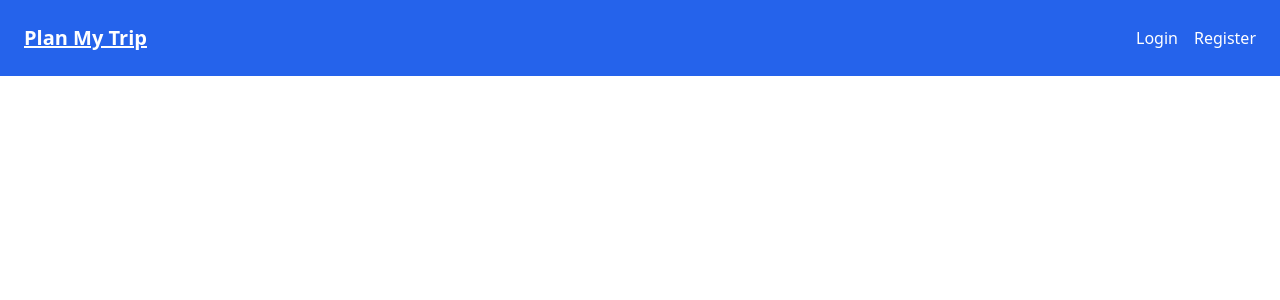
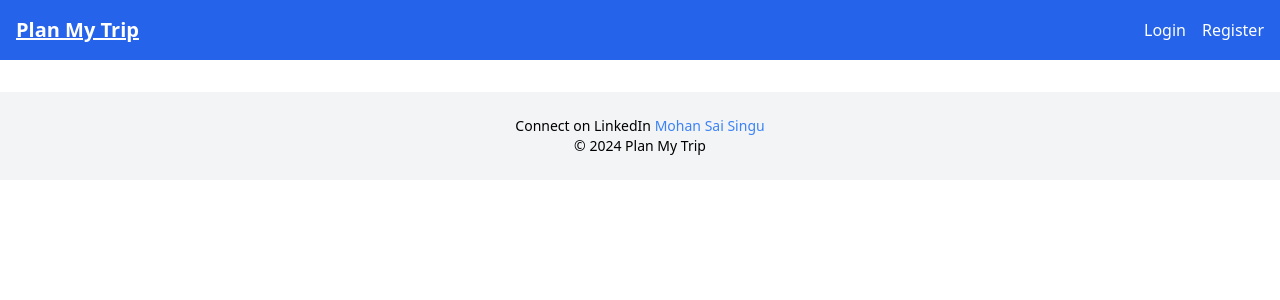
Before and after one commit to mohansai98/planmytrip, a React (Create React App) app: page /plan in a window 1280 px wide. Shown: the top 300 px of the page. Built offline with nearby package versions, Linux system fonts and the light colour scheme; no server answers.

Commit message:
Update title and add footer

```diff
--- a/public/index.html
+++ b/public/index.html
@@ -24,7 +24,7 @@
       work correctly both with client-side routing and a non-root public URL.
       Learn how to configure a non-root public URL by running `npm run build`.
     -->
-    <title>React App</title>
+    <title>Plan My Trip</title>
   </head>
   <body>
     <noscript>You need to enable JavaScript to run this app.</noscript>
--- a/src/App.js
+++ b/src/App.js
@@ -9,6 +9,7 @@ import MyPlans from './components/MyPlans';
 import ForgotPassword from './components/ForgotPassword';
 import ResetPassword from './components/ResetPassword';
 import Navbar from './components/Navbar';
+import Footer from './components/Footer';
 
 function App() {
   return (
@@ -27,6 +28,7 @@ function App() {
               <Route path="/my-plans" element={<MyPlans />} />
             </Routes>
           </div>
+          <Footer />
         </ItineraryProvider>
       </AuthProvider>
     </Router>
--- /dev/null
+++ b/src/components/Footer.js
@@ -0,0 +1,18 @@
+import React from 'react';
+
+const Footer = () => {
+    return (
+        <footer className="bg-gray-100 py-6">
+            <div className="container mx-auto px-4">
+                <div className="text-center text-sm">
+                    <div>
+                    Connect on LinkedIn <a className='text-blue-500' href="https://www.linkedin.com/in/mohan-sai-singu/" target="_blank" rel="noreferrer">Mohan Sai Singu</a>
+                    </div>
+                    &copy; {new Date().getFullYear()} Plan My Trip
+                </div>
+            </div>
+        </footer>
+    );
+};
+
+export default Footer;
--- a/src/components/Navbar.js
+++ b/src/components/Navbar.js
@@ -13,7 +13,7 @@ const Navbar = () => {
     };
 
     return (
-    <nav className="bg-blue-600 p-4 md:p-6">
+        <nav className="bg-blue-600 p-4">
             <div className="container mx-auto flex flex-col md:flex-row justify-between items-center">
                 <Link to="/" onClick={handleItineraryPlannerClick} className="underline text-white font-bold text-xl mb-4 md:mb-0">
                     Plan My Trip
```
Lines whose indentation alone changed are shown as unchanged.
